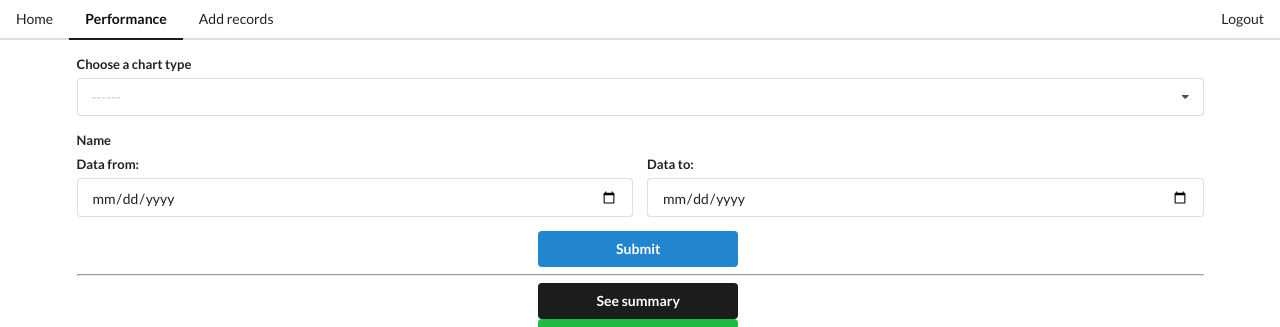
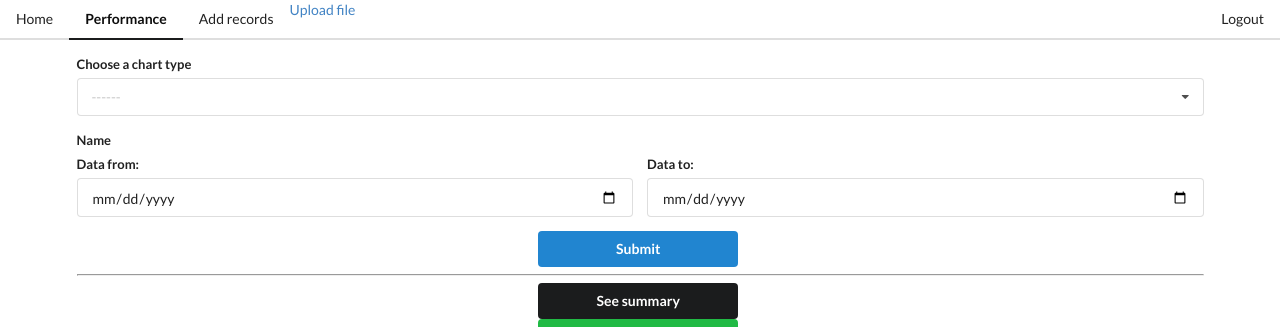
Before and after one commit to FrancisBilla/pd_dj, a Django app: page /performance/ in a window 1280 px wide. Shown: the top 327 px of the page. Run offline with Django 3.2, Linux system fonts and the light colour scheme; data comes from the database, SQL or seed files in the repository; some libraries are stand-ins or nearby versions.

Commit message:
setting up the upload view

```diff
--- a/src/dj_pd/urls.py
+++ b/src/dj_pd/urls.py
@@ -21,7 +21,8 @@
 
 urlpatterns = [
     path('admin/', admin.site.urls),
-    path('performance/', include('products.urls', namespace='products'))
+    path('performance/', include('products.urls', namespace='products')),
+    path('upload/', include('csvs.urls', namespace='csvs')),
 ]
 
 urlpatterns += static(settings.MEDIA_URL, document_root = settings.MEDIA_ROOT)
--- a/src/templates/navbar.html
+++ b/src/templates/navbar.html
@@ -1,6 +1,7 @@
 
 {% url 'products:main-products-view' as path_to_performance %}
 {% url 'products:add-purchase-view' as path_to_adding_records %}
+{% url 'csvs:upload-view' as path_to_upload %}
 
 <div class="ui secondary pointing menu">
     <a class="{% if request.path == home %} active {% endif %} item">
@@ -12,6 +13,9 @@
     <a href={{path_to_adding_records}} class="{% if request.path == path_to_adding_records %} active {% endif %} item">
       Add records
     </a>
+    <a href={{path_to_upload}} class="{% if request.path == path_to_upload %} active {% endif %} item">
+        Upload file
+      </a>
     <div class="right menu">
       <a class="ui item">
         Logout
```
